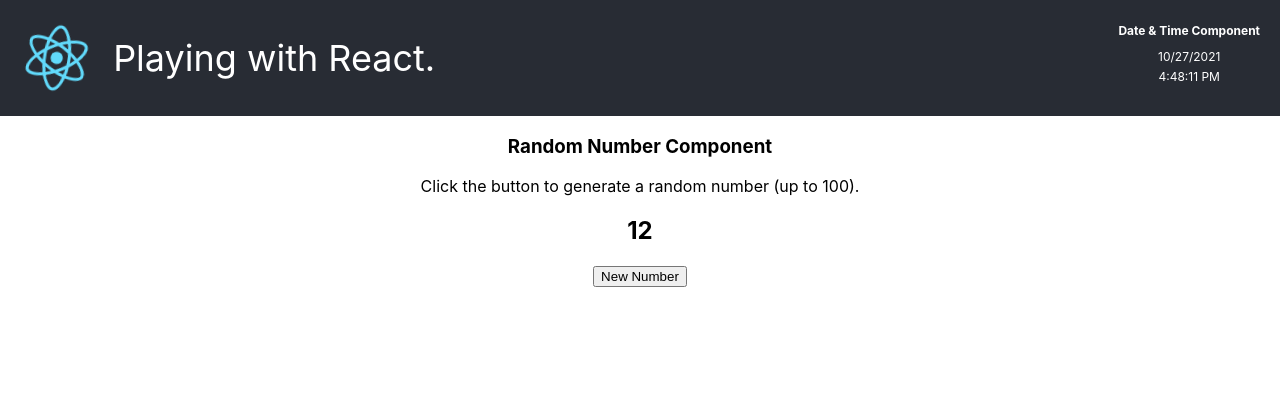
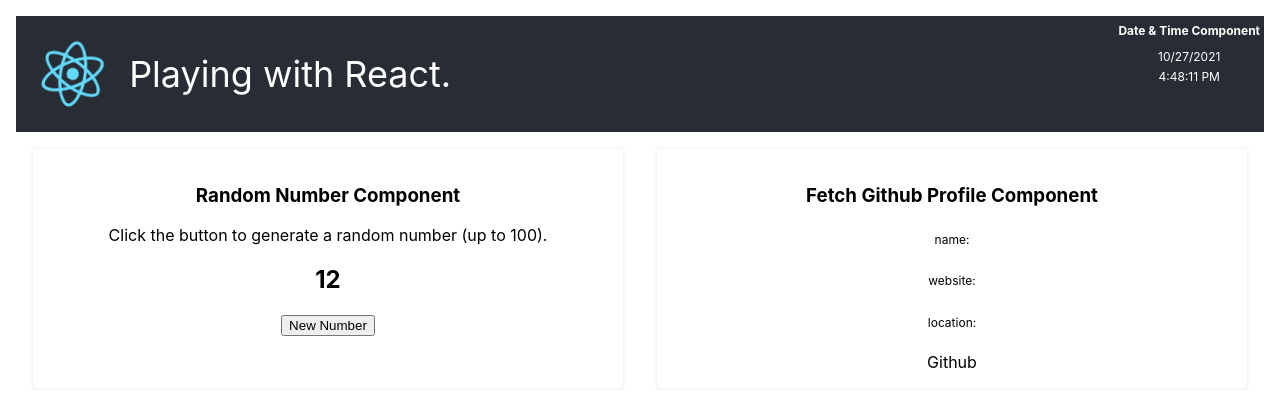
Before and after one commit to mkguthrie/playing-with-REACT, a React (Create React App) app: page / in a window 1280 px wide. Shown: the top 406 px of the page. Built offline with nearby package versions, Linux system fonts and the light colour scheme; no server answers.

Commit message:
added github component

```diff
--- a/src/components/App.css
+++ b/src/components/App.css
@@ -1,10 +1,24 @@
-/* .App {
-  text-align: center;
-} */
+.App {
+  margin: 1em;
+}
 
 .App-logo {
   height: 10vmin;
   pointer-events: none;
+}
+
+.App-contents {
+  /* margin: 1em 0; */
+  display: flex;
+}
+
+.App-contents > div {
+  padding: 1em;
+  border: 1px solid #f5f5f5;
+  box-shadow: 0 0 5px #f5f5f5;
+  margin: 1em;
+  flex: 1;
+  text-align: center;
 }
 
 @media (prefers-reduced-motion: no-preference) {
--- a/src/components/App.js
+++ b/src/components/App.js
@@ -2,6 +2,7 @@
 import './App.css';
 import RandomNum from '../components/randomNumber/randomNumber.js';
 import CurrentDate from './currentDate/currentDate';
+import GithubProfile from './fetchGithubProfile/fetchGithubProfile';
 
 function App() {
   return (
@@ -15,9 +16,15 @@ function App() {
           <CurrentDate />
         </div>
       </header>
-      <div>
-        <RandomNum />
+      <div className="App-contents">
+        <div>
+          <RandomNum />
+        </div>
+        <div>
+          <GithubProfile />
+        </div>
       </div>
+
     </div>
   );
 }
--- /dev/null
+++ b/src/components/fetchGithubProfile/fetchGithubProfile.css
@@ -0,0 +1,4 @@
+.GithubProfile .githubContents span {
+    font-weight: 400;
+    font-size: 12px;
+}
--- /dev/null
+++ b/src/components/fetchGithubProfile/fetchGithubProfile.js
@@ -0,0 +1,39 @@
+import './fetchGithubProfile.css';
+import { useState, useEffect } from 'react';
+
+const githubUrl = 'https://api.github.com/users/mkguthrie'
+
+function GithubProfile() {
+
+
+
+    const [userData, setUserData] = useState({})
+
+    useEffect(() => {
+        fetchGithubUser()
+    }, [])
+
+    const fetchGithubUser = async () => {
+        const response = await fetch(githubUrl)
+        const jsonData = await response.json()
+        setUserData(jsonData)
+    }
+
+
+    return (
+        <div className='GithubProfile'>
+            <h3>Fetch Github Profile Component</h3>
+            <div className="githubContents">
+                <h4><span>name:</span> {userData.name}</h4>
+                <h4><span>website:</span> {userData.blog}</h4>
+                <h4><span>location:</span> {userData.location}</h4>
+                <a href={userData.html_url} target="_blank">Github</a>
+            </div>
+            {/* <p>Click the button to generate a random number (up to 100).</p>
+            <h2>{number}</h2>
+            <button onClick={handleNumChange}>New Number</button> */}
+        </div>
+    )
+}
+
+export default GithubProfile
```
